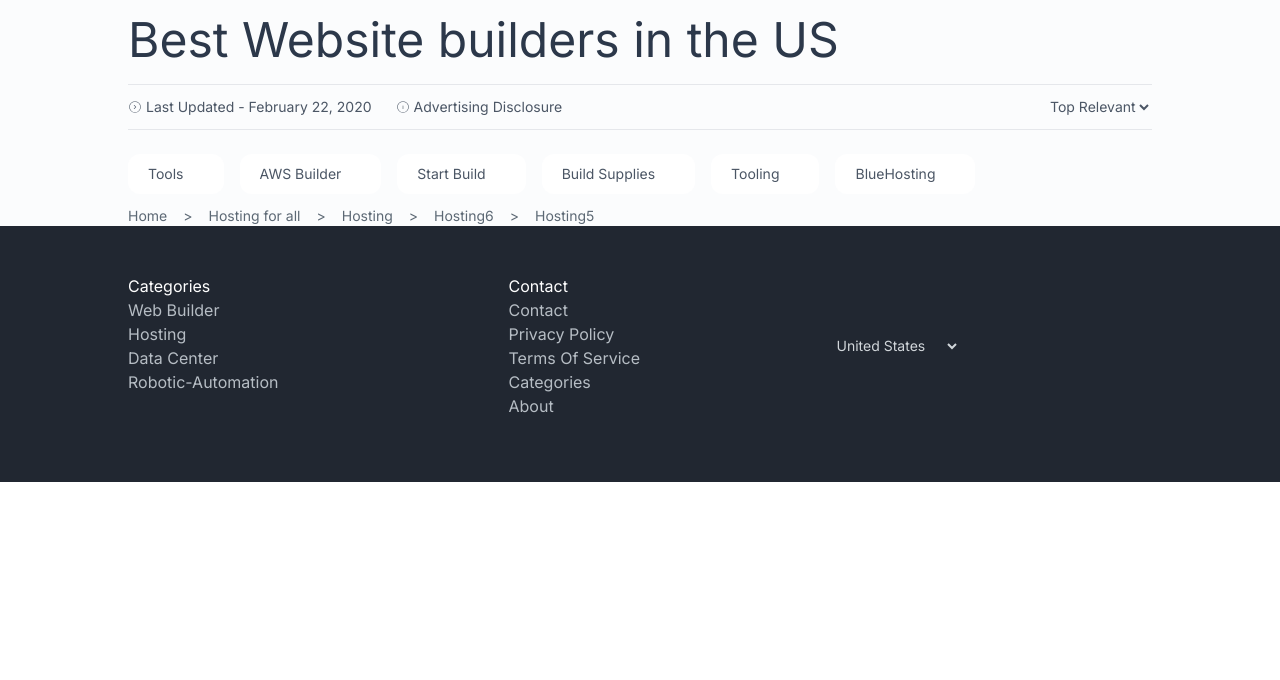
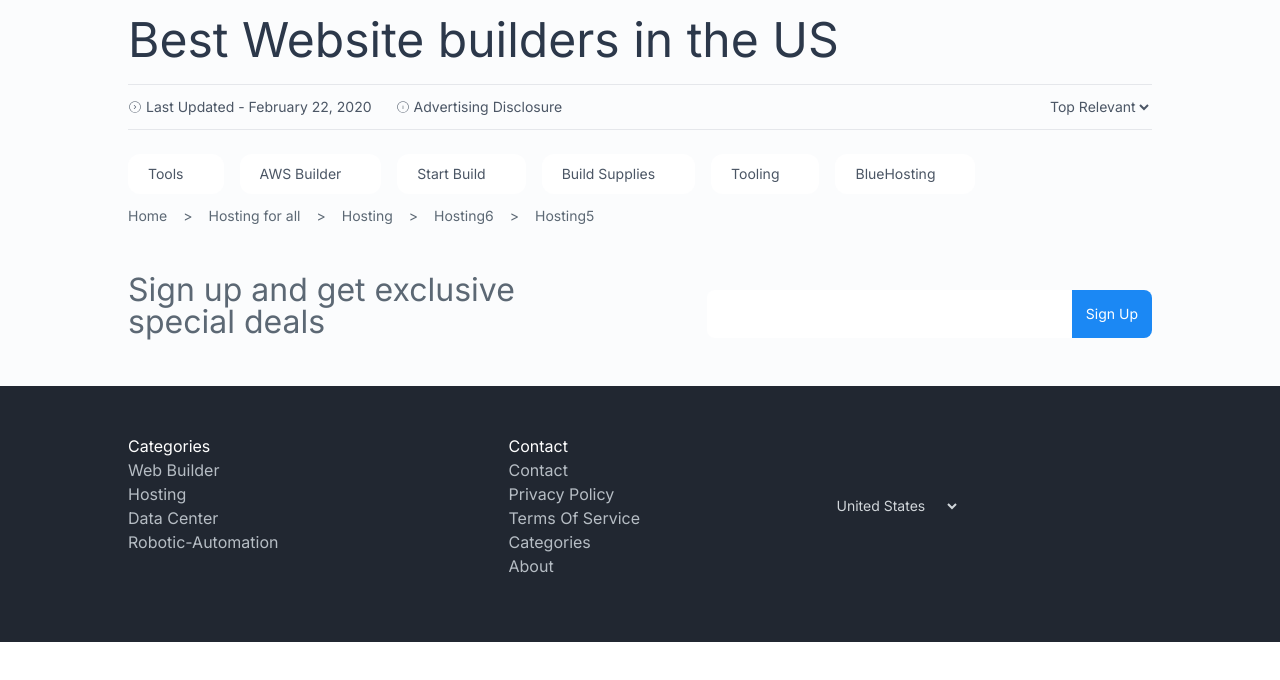
Before and after one commit to imtiazsakib15/Radiant-Riches, a Next.js app: page / in a window 1280 px wide. Shown: the top 680 px of the page. Built offline with nearby package versions, Linux system fonts and the light colour scheme.

Commit message:
Sign up section added

```diff
--- a/src/app/(root)/page.js
+++ b/src/app/(root)/page.js
@@ -1,9 +1,11 @@
 import Header from "@/components/Header";
+import SignUp from "@/components/SignUp";
 
 const Home = () => {
   return (
     <>
       <Header />
+      <SignUp />
     </>
   );
 };
--- /dev/null
+++ b/src/components/SignUp.js
@@ -0,0 +1,24 @@
+import Container from "@/components/Container";
+
+const SignUp = () => {
+  return (
+    <Container>
+      <div className="flex flex-col md:flex-row items-center md:justify-between py-12">
+        <h2 className="text-center md:text-left text-xl sm:text-2xl lg:text-[32px] text-[#5C6874] max-w-[398px]">
+          Sign up and get exclusive special deals
+        </h2>
+        <div class="flex items-center mt-4 w-full max-w-80 lg:max-w-[445px]">
+          <input
+            class="p-3 rounded-l-lg w-full focus:outline-blue-600"
+            type="text"
+          />
+          <button class="text-sm bg-[#1B88F4] min-w-max text-white p-3.5 rounded-r-lg">
+            Sign Up
+          </button>
+        </div>
+      </div>
+    </Container>
+  );
+};
+
+export default SignUp;
```
